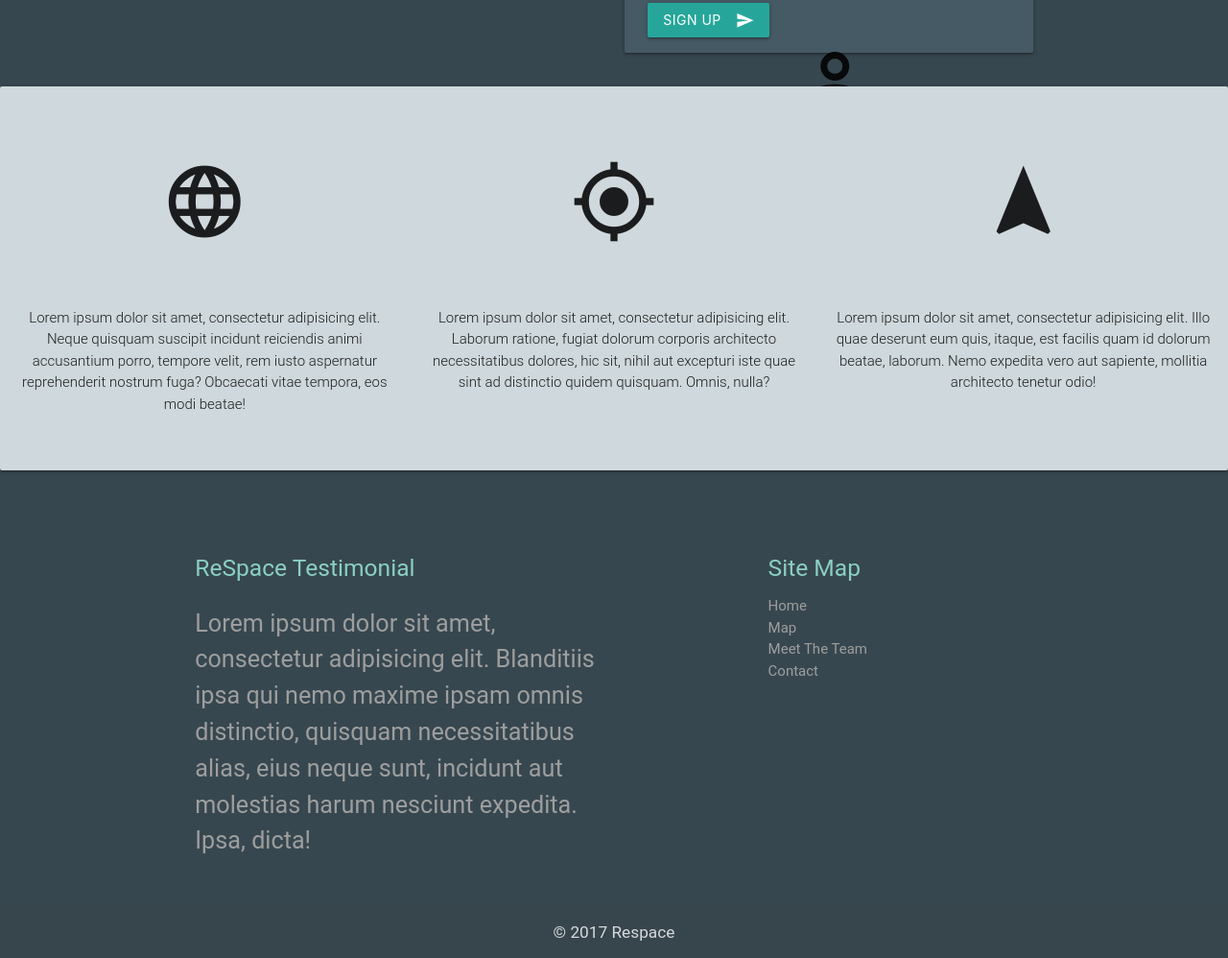
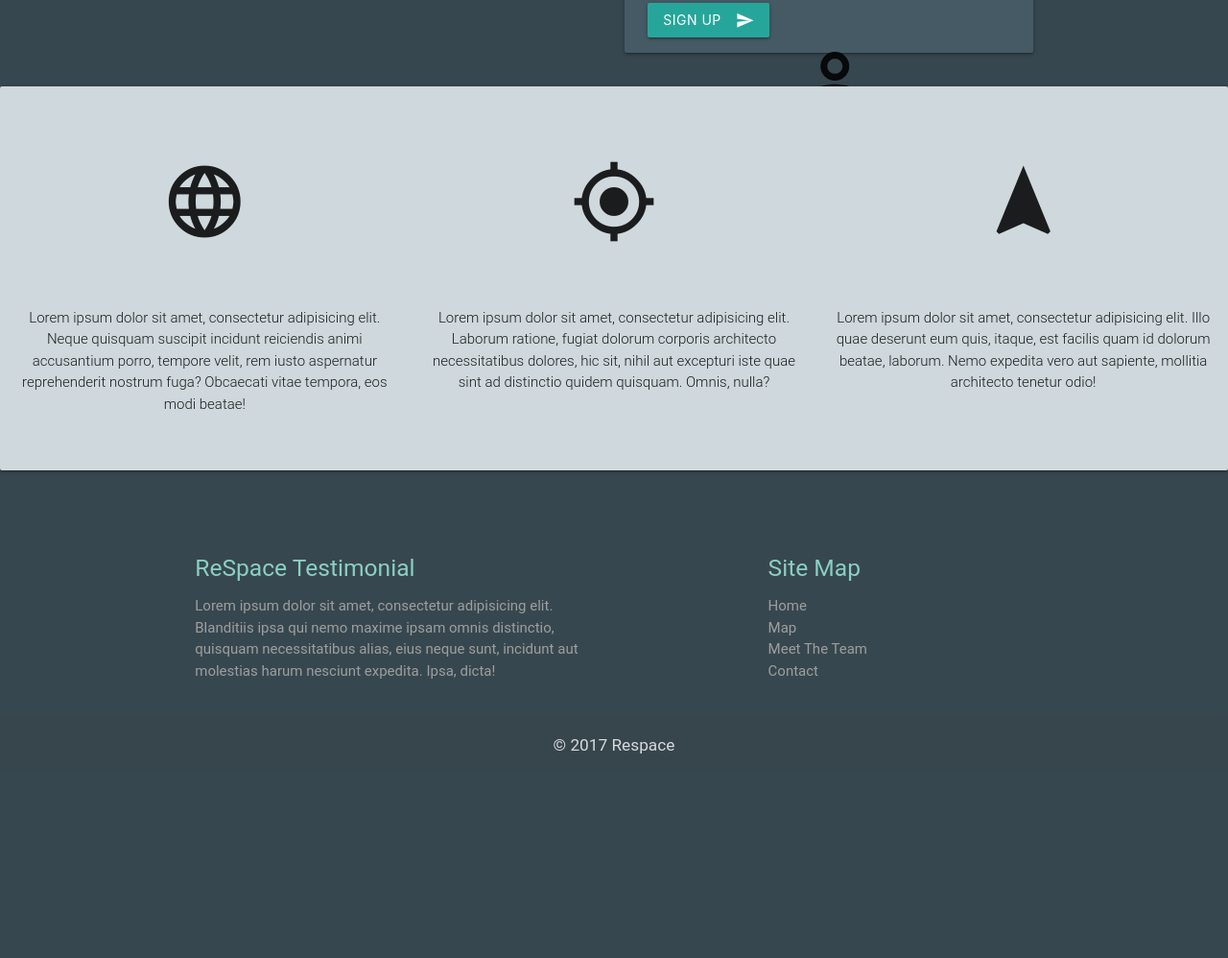
Before and after one commit to saularevalo8/respace, a website: page public/index.html in a window 1280 px wide. Shown: the part 562-1560 px from the top of the page at 96% size. After the commit the page ends 1365 px from the top, so only its background shows below. Drawn offline with nearby package versions, Linux system fonts and the light colour scheme.

Commit message:
Updated html/css

```diff
--- a/public/index.html
+++ b/public/index.html
@@ -122,7 +122,7 @@
                     <div class="row">
                     <div class="col l6 s12">
                         <h5 class="white-text">ReSpace Testimonial</h5>
-                        <p class="grey-text flow-text">Lorem ipsum dolor sit amet, consectetur adipisicing elit. Blanditiis ipsa qui nemo maxime ipsam omnis distinctio, quisquam necessitatibus alias, eius neque sunt, incidunt aut molestias harum nesciunt expedita. Ipsa, dicta!</p>
+                        <p class="grey-text">Lorem ipsum dolor sit amet, consectetur adipisicing elit. Blanditiis ipsa qui nemo maxime ipsam omnis distinctio, quisquam necessitatibus alias, eius neque sunt, incidunt aut molestias harum nesciunt expedita. Ipsa, dicta!</p>
                     </div>
                     <div class="col l4 offset-l2 s12">
                         <h5 class="white-text">Site Map</h5>
```
